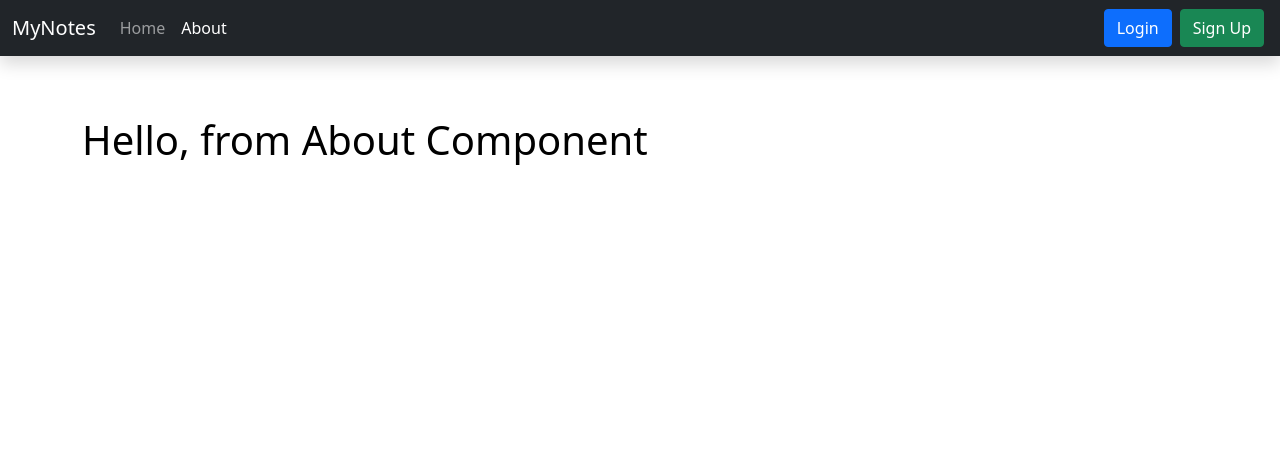
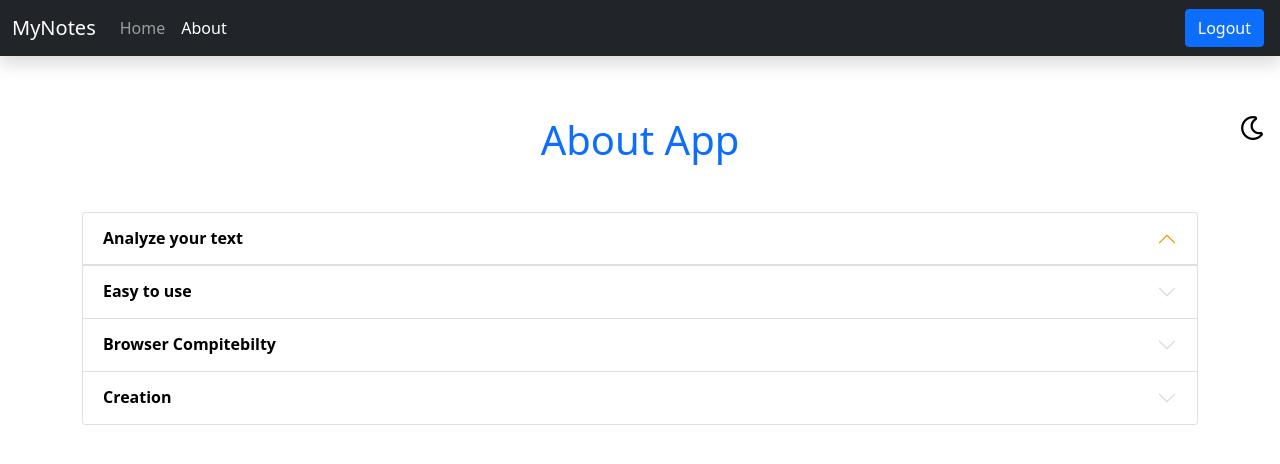
Before and after one commit to mateenNawaz86/iNoteBook-MERN, a React (Create React App) app: page /about in a window 1280 px wide. Shown: the top 464 px of the page. Built offline with nearby package versions, Linux system fonts and the light colour scheme; sample sign-in values are in the browser's storage.

Commit message:
Enable  Darkmode

```diff
--- a/public/index.html
+++ b/public/index.html
@@ -28,7 +28,7 @@
     />
 
     <link rel="manifest" href="%PUBLIC_URL%/manifest.json" />
-    <title>iNoteBook - By Mirani</title>
+    <title>MyNotes - By Mirani</title>
   </head>
   <body>
     <noscript>You need to enable JavaScript to run this app.</noscript>
--- a/src/App.jsx
+++ b/src/App.jsx
@@ -10,6 +10,8 @@ import Singup from "./components/Login/Singup";
 
 const App = () => {
   const [alert, setAlert] = useState(null);
+  const [mode, setMode] = useState("light");
+  const [changeIcon, setChangeIcon] = useState();
 
   const showAlert = (message, type) => {
     setAlert({
@@ -20,25 +22,46 @@ const App = () => {
       setAlert(null);
     }, 1500);
   };
+
+  const toggleHandler = () => {
+    setChangeIcon(!changeIcon);
+    if (mode === "light") {
+      setMode("dark");
+      document.body.style.backgroundColor = "#212529";
+    } else {
+      setMode("light");
+      document.body.style.backgroundColor = "white";
+    }
+  };
+
   return (
     <>
       <NotesState>
         <Router>
-          <Navbar />
-          <Alert alert={alert}/>
+          <Navbar changeColor={mode}/>
+          <Alert alert={alert} />
+          <div className="icon">
+            <i
+              onClick={toggleHandler}
+              style={{
+                color: mode === "dark" ? "white" : "black",
+              }}
+              className={changeIcon ? "far fa-sun" : "far fa-moon"}
+            />
+          </div>
           <div className="container my-3">
             <Switch>
               <Route exact path="/">
-                <Home showAlert={showAlert} />
+                <Home showAlert={showAlert} changeColor={mode} />
               </Route>
               <Route exact path="/about">
-                <About />
+                <About changeColor={mode} changeColor={mode} />
               </Route>
               <Route exact path="/login">
-                <Login showAlert={showAlert} />
+                <Login showAlert={showAlert} changeColor={mode} />
               </Route>
               <Route exact path="/signup">
-                <Singup showAlert={showAlert} />
+                <Singup showAlert={showAlert} changeColor={mode} />
               </Route>
             </Switch>
           </div>
--- a/src/components/About/About.jsx
+++ b/src/components/About/About.jsx
@@ -1,9 +1,127 @@
 import React from "react";
 
-const About = () => {
+const About = (props) => {
+  const styleObj = {
+    backgroundColor: props.changeColor === "light" ? "white" : "#212529",
+    color: props.changeColor === "light" ? "black" : "white",
+  };
+
   return (
     <>
-      <h1>Hello, from About Component</h1>
+      <h1 className="text-center text-primary mt-3">About App</h1>
+      <div className="accordion my-5" id="accordionExample">
+        <div className="accordion-item" style={styleObj}>
+          <h2 className="accordion-header" id="headingOne">
+            <button
+              className="accordion-button"
+              type="button"
+              data-bs-toggle="collapse"
+              data-bs-target="#collapseOne"
+              aria-expanded="true"
+              aria-controls="collapseOne"
+              style={styleObj}
+            >
+              <strong>Analyze your text</strong>
+            </button>
+          </h2>
+          <div
+            id="collapseOne"
+            className="accordion-collapse collapse"
+            aria-labelledby="headingOne"
+            data-bs-parent="#accordionExample"
+          >
+            <div className="accordion-body">
+              Text <strong>transcription</strong> provides you a friendly way to
+              analyze your text as you want.
+            </div>
+          </div>
+        </div>
+        <div className="accordion-item" style={styleObj}>
+          <h2 className="accordion-header" id="headingTwo">
+            <button
+              className="accordion-button collapsed"
+              type="button"
+              data-bs-toggle="collapse"
+              data-bs-target="#collapseTwo"
+              aria-expanded="false"
+              aria-controls="collapseTwo"
+              style={styleObj}
+            >
+              <strong>Easy to use</strong>
+            </button>
+          </h2>
+          <div
+            id="collapseTwo"
+            className="accordion-collapse collapse"
+            aria-labelledby="headingTwo"
+            data-bs-parent="#accordionExample"
+          >
+            <div className="accordion-body">
+              Text <strong>transcription</strong> provides you quick, free
+              characters and words tools. You are <strong>eligible</strong> to
+              use it instantly for the text of your long document. This
+              application adds more relaxation to your life.
+            </div>
+          </div>
+        </div>
+        <div className="accordion-item" style={styleObj}>
+          <h2 className="accordion-header" id="headingThree">
+            <button
+              className="accordion-button collapsed"
+              type="button"
+              data-bs-toggle="collapse"
+              data-bs-target="#collapseThree"
+              aria-expanded="false"
+              aria-controls="collapseThree"
+              style={styleObj}
+            >
+              <strong>Browser Compitebilty</strong>
+            </button>
+          </h2>
+          <div
+            id="collapseThree"
+            className="accordion-collapse collapse py-2"
+            aria-labelledby="headingThree"
+            data-bs-parent="#accordionExample"
+          >
+            <div className="accordion-body">
+              Text <strong>transcription</strong> provides you compatibility for
+              different browsers. It also gives you{" "}
+              <strong>mobile-first</strong> approach flexibility. It is also
+              responsible for all devices using <strong>Bootstrap v5</strong>.
+            </div>
+          </div>
+        </div>
+        <div className="accordion-item" style={styleObj}>
+          <h2 className="accordion-header" id="headingFour">
+            <button
+              className="accordion-button collapsed"
+              type="button"
+              data-bs-toggle="collapse"
+              data-bs-target="#collapseFour"
+              aria-expanded="false"
+              aria-controls="collapseFour"
+              style={styleObj}
+            >
+              <strong>Creation</strong>
+            </button>
+          </h2>
+          <div
+            id="collapseFour"
+            className="accordion-collapse collapse py-2"
+            aria-labelledby="headingFour"
+            data-bs-parent="#accordionExample"
+          >
+            <div className="accordion-body">
+              This beautiful application is created with the most famous{" "}
+              <strong>front-end library ReactJS</strong>. Text transcription
+              application is all about ReactJS basic features like{" "}
+              <strong>hooks, router, and built-in events functions</strong>.
+              Application styled with <strong>Bootstrap v5</strong>.
+            </div>
+          </div>
+        </div>
+      </div>
     </>
   );
 };
--- a/src/components/Home/Home.jsx
+++ b/src/components/Home/Home.jsx
@@ -4,7 +4,7 @@ import Notes from "../Notes/Notes";
 const Home = (props) => {
   return (
     <>
-      <Notes showAlert={props.showAlert} />
+      <Notes showAlert={props.showAlert} changeClr={props.changeColor}/>
     </>
   );
 };
--- a/src/components/Login/Login.jsx
+++ b/src/components/Login/Login.jsx
@@ -30,9 +30,9 @@ const Login = (props) => {
     console.log(json);
     if (json.success) {
       // save the authenticate token
-      localStorage.setItem("token", json.authentToken);
+      localStorage.setItem("token", json.authenToken);
+      props.showAlert("Successfully Login", "success");
       history.push("/");
-      props.showAlert("Successfully Login", "success");
     } else {
       props.showAlert("Invalid Credentials", "danger");
     }
@@ -40,9 +40,14 @@ const Login = (props) => {
 
   return (
     <>
-      <div className="container">
-        <h1 className="text-center text-primary">Login</h1>
-        <form onSubmit={loginHandler}>
+      <div className=" my-2">
+        <h1 className="text-center text-primary mb-4">Login to your Account</h1>
+        <form
+          onSubmit={loginHandler}
+          style={{
+            color: props.changeColor === "dark" ? "white" : "black",
+          }}
+        >
           <div className="mb-3">
             <label htmlFor="email" className="form-label">
               Email address
@@ -56,6 +61,11 @@ const Login = (props) => {
               autoComplete="off"
               onChange={inpChangeHandler}
               value={login.email}
+              style={{
+                color: props.changeColor === "dark" ? "white" : "black",
+                backgroundColor:
+                  props.changeColor === "dark" ? "#212529" : "white",
+              }}
             />
           </div>
           <div className="mb-3">
@@ -70,6 +80,11 @@ const Login = (props) => {
               name="password"
               onChange={inpChangeHandler}
               value={login.password}
+              style={{
+                color: props.changeColor === "dark" ? "white" : "black",
+                backgroundColor:
+                  props.changeColor === "dark" ? "#212529" : "white",
+              }}
             />
           </div>
           <button type="submit" className="btn btn-primary">
--- a/src/components/Navbar/Navbar.jsx
+++ b/src/components/Navbar/Navbar.jsx
@@ -1,5 +1,5 @@
 import React, { useState } from "react";
-import { Link, useLocation } from "react-router-dom";
+import { Link, useLocation, useHistory } from "react-router-dom";
 
 const Navbar = () => {
   const [showMenu, setShowMenu] = useState(false);
@@ -8,7 +8,12 @@ const Navbar = () => {
 
   // useLocation hook for changing active class
   let location = useLocation();
+  const history = useHistory();
 
+  const logoutHandler = () => {
+    localStorage.removeItem("token");
+    history.push("/login");
+  };
   return (
     <>
       <nav className="navbar navbar-expand-lg fixed-top shadow navbar-dark bg-dark">
@@ -54,14 +59,28 @@ const Navbar = () => {
                 </Link>
               </li>
             </ul>
+            {!localStorage.getItem("token") ? (
               <form className="d-flex">
-              <Link to="/login" className="btn btn-primary mx-1" type="submit">
+                <Link
+                  to="/login"
+                  className="btn btn-primary mx-1"
+                  type="submit"
+                >
                   Login
                 </Link>
-              <Link to="/signup" className="btn btn-success mx-1" type="submit">
+                <Link
+                  to="/signup"
+                  className="btn btn-success mx-1"
+                  type="submit"
+                >
                   Sign Up
                 </Link>
               </form>
+            ) : (
+              <button onClick={logoutHandler} className="btn btn-primary mx-1">
+                Logout
+              </button>
+            )}
           </div>
         </div>
       </nav>
--- a/src/components/Notes/NoteItem.jsx
+++ b/src/components/Notes/NoteItem.jsx
@@ -10,7 +10,13 @@ const NoteItem = (props) => {
     <>
       <div className="col-lg-4">
         <div className="card my-2">
-          <div className="card-body">
+          <div
+            className="card-body"
+            style={{
+              color: props.changeClr === "dark" ? "white" : "black",
+              backgroundColor: props.changeClr === "dark" ? "#778899" : "white",
+            }}
+          >
             <div className="d-flex justify-content-between">
               <h5 className="card-title">{notesData.title}</h5>
               <div className="icons">
--- a/src/index.css
+++ b/src/index.css
@@ -27,3 +27,18 @@ body {
 .icons i {
   cursor: pointer;
 }
+
+.icon {
+  position: absolute;
+  right: 1rem;
+}
+
+.icon i {
+  font-size: 1.5rem;
+  cursor: pointer;
+  margin: 1rem 0;
+}
+
+.accordion-button::after {
+  filter: invert(1);
+}
```
Also changed, not shown: src/components/AddNote/AddNote.jsx (+22 -1 lines), src/components/Login/Singup.jsx (+26 -1 lines), src/components/Notes/Notes.jsx (+20 -5 lines). Lines whose indentation alone changed are shown as unchanged.
